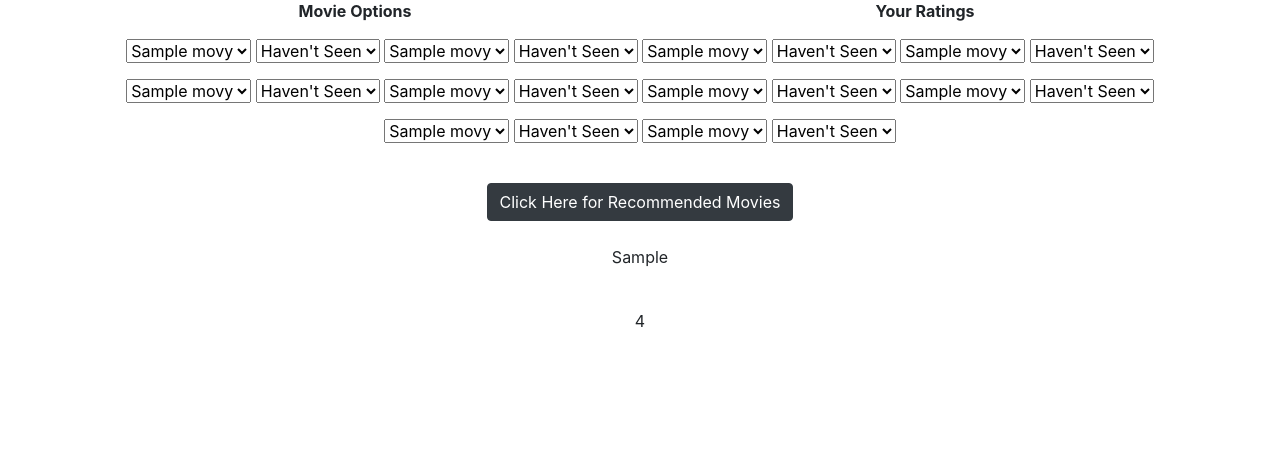
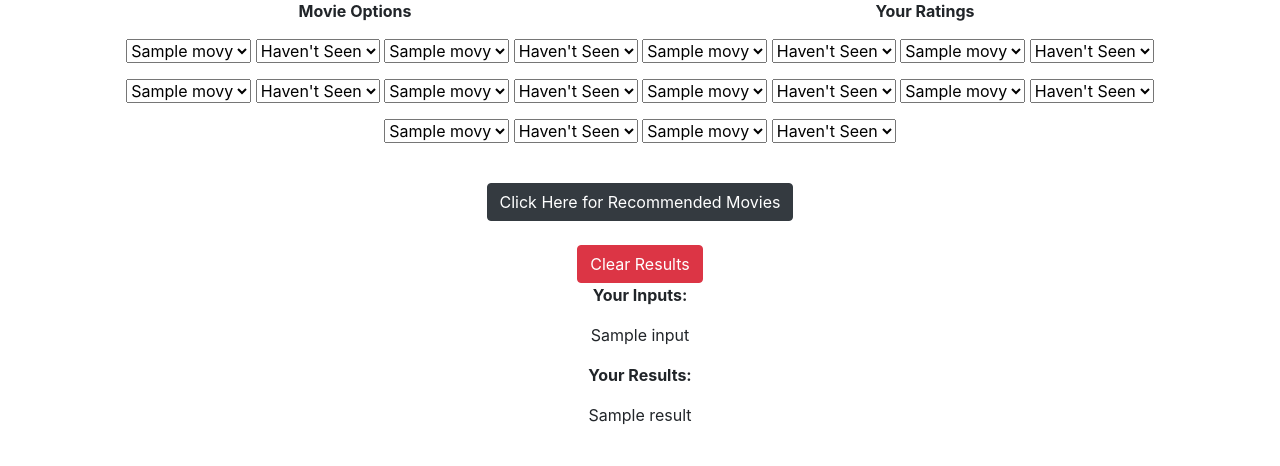
Before and after one commit to Anthony-BouKhalil/Movie-Recommender-System, a Flask app: template website/templates/movies.html in a window 1280 px wide. Shown: the part 137-603 px from the top of the page. Run offline with Flask 2, Linux system fonts and the light colour scheme; the template is opened without the code that fills it: most values are stand-ins (such as "Sample title", 1, 10 or a date in 2020); some libraries are stand-ins or nearby versions.

Commit message:
Add files via upload

```diff
--- a/website/templates/movies.html
+++ b/website/templates/movies.html
@@ -16,7 +16,7 @@
 
 <div align="center">
 {% for i in range(10) %}
-<select name="movie{{i}}" method="GET" action="/"  class="form-select form-select-lg mb-3" aria-label=".form-select-lg example">
+<select name="movie{{i}}" method="GET" action="/" class="form-select form-select-lg mb-3" aria-label=".form-select-lg example">
     <option value="{{movies[0]}}" selected>{{movies[0]}}</option>
     {% for movie in movies[1:] %}
     <option value="{{movie}}">{{movie}}</option>
@@ -32,18 +32,33 @@
 {% endfor %}
 <br/><br/>
 
-
 <div align="center">
   <button type="submit" class="btn btn-dark">Click Here for Recommended Movies</button>
 </div>
 </form>
 <br/>
-{% for selected_movie in selected_movies %}
-<p>{{ selected_movie }}</p>
+
+<form method="GET" action="/">
+<div align="center">
+  <button type="submit" class="btn btn-danger">Clear Results</button>
+</div>
+</form>
+
+{% if selected_movies and ratings %}
+<b><p>Your Inputs:</p></b>
+{% for input in inputs %}
+{% if input[0:28] != "You gave Please Pick a Movie" and input[-12:] != "Haven't Seen" %}
+<p>{{ input }}</p>
+{% endif %}
 {% endfor %}
+{% endif %}
+
+{% if results %}
+<b><p>Your Results:</p></b>
+
+{% for result in results %}
+<p>{{ result }}</p>
+{% endfor %}
+{% endif %}
 <br/>
-
-{% for rating in ratings %}
-<p>{{ rating }}</p>
-{% endfor %}
 {% endblock %}
```
Also changed, not shown: website/collaborative_filter.py (+46 -20 lines), website/views.py (+9 -2 lines).
